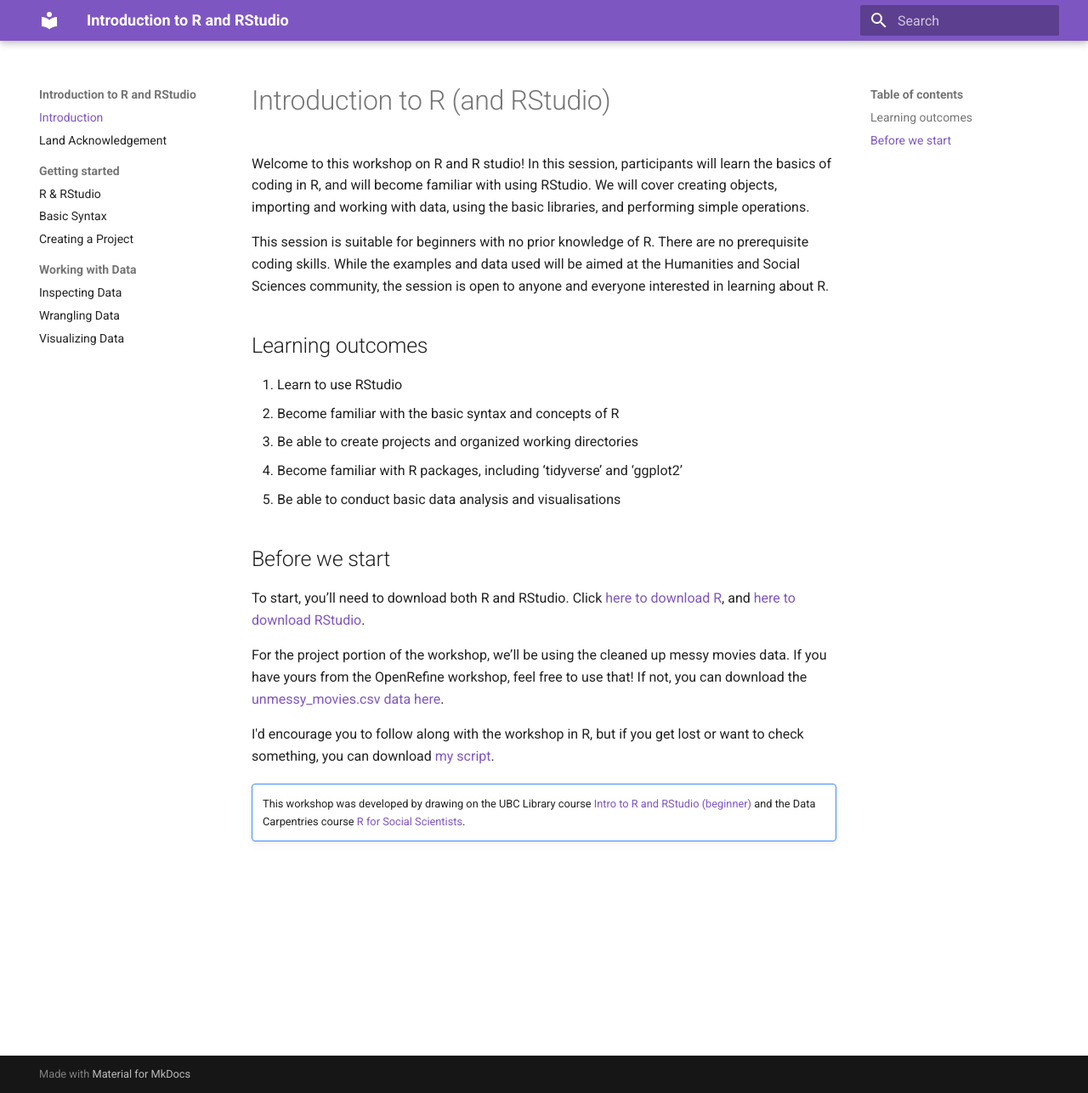
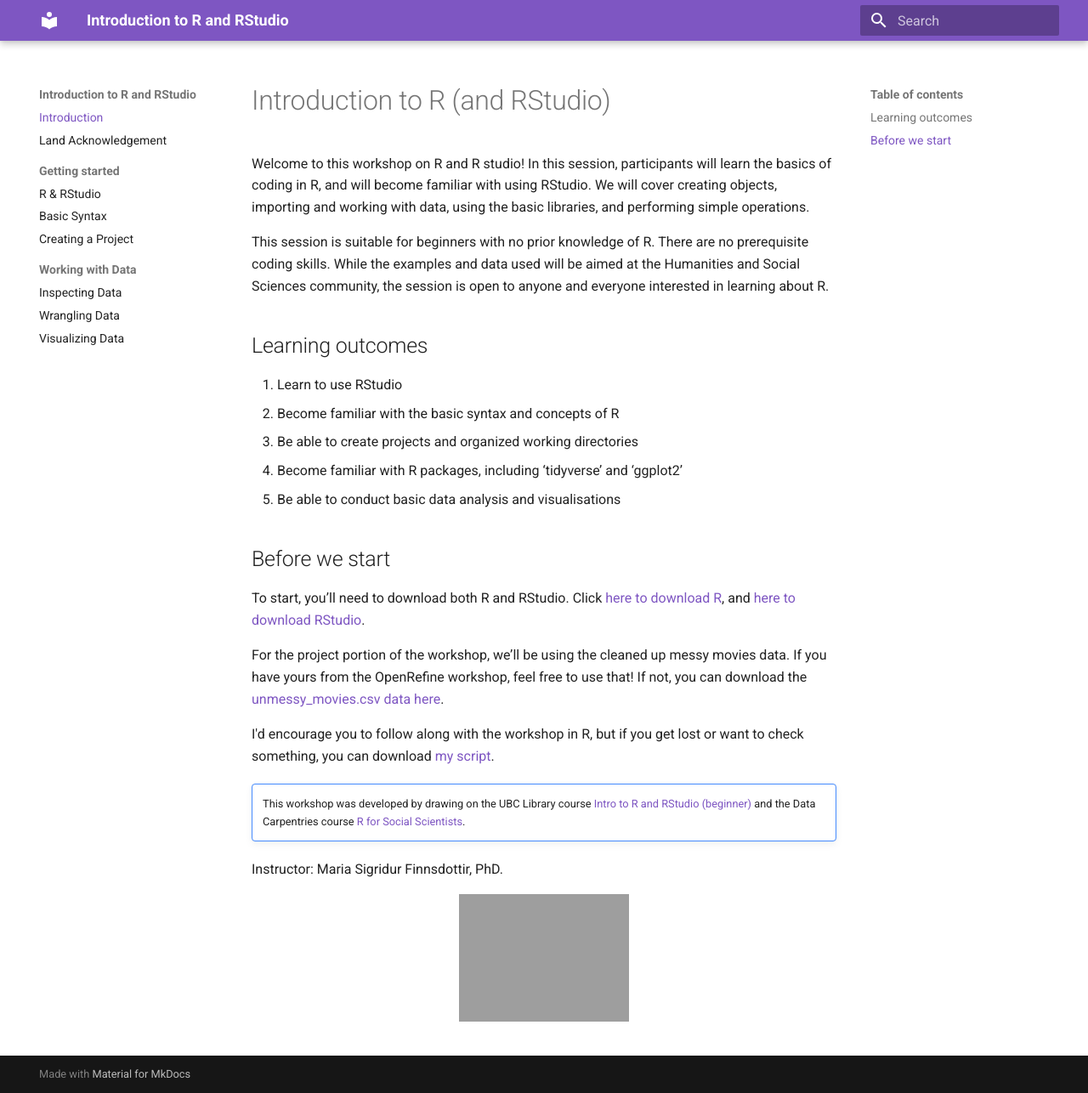
Before and after one commit to finnsdottir/intro_r_fall2025, an MkDocs documentation site: the page built from docs/index.md, in a window 1280 px wide and 1286 px high. Shown: the whole window at 85% size. Built offline with MkDocs 1.6.1 and Material for MkDocs 9.7.7, drawn with Linux system fonts in a browser that asks for light colours.

```diff
--- a/docs/index.md
+++ b/docs/index.md
@@ -21,3 +21,10 @@
 
 !!!note ""
     This workshop was developed by drawing on the UBC Library course [Intro to R and RStudio (beginner)](https://ubc-library-rc.github.io/IntroR/) and the Data Carpentries course [R for Social Scientists](https://datacarpentry.github.io/r-socialsci/index.html).
+
+Instructor: Maria Sigridur Finnsdottir, PhD.
+
+<figure markdown="span">
+    ![image of console](./content/by-nc(1).png){width=200}
+    <figcaption></figcaption>
+</figure>
```
Also changed, not shown: docs/content/by-nc (1).png (added), 1 other file.
